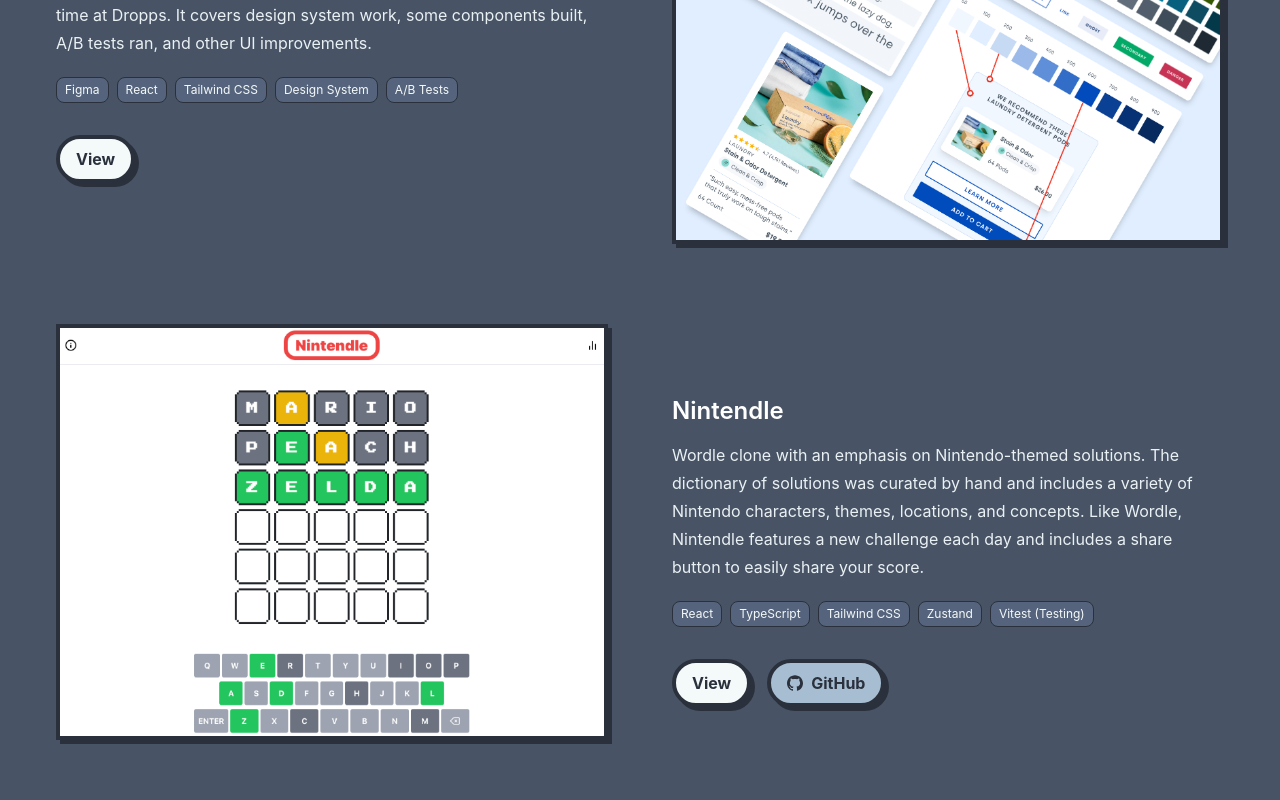
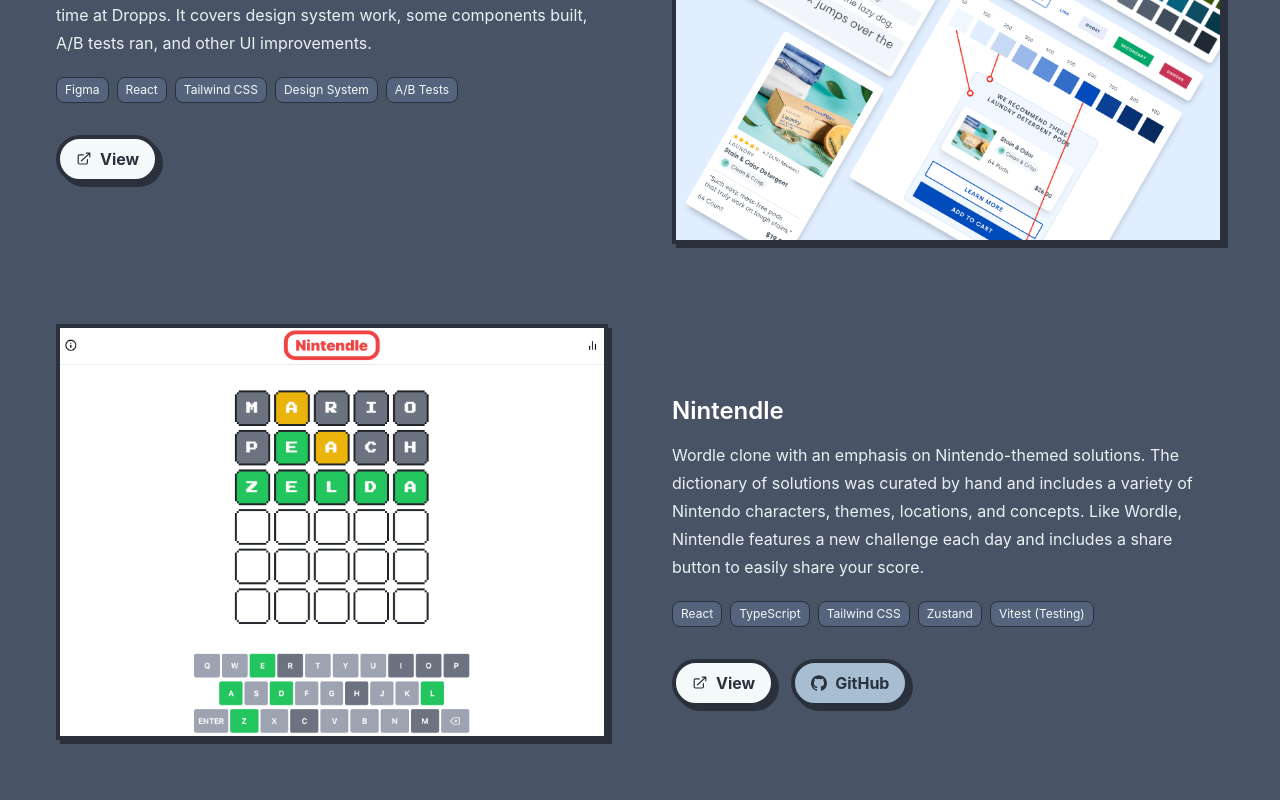
Before and after one commit to bradenfrazer/portfolio, a React (Vite) app: page / in a window 1280 px wide. Shown: the part 1220-2020 px from the top of the page. Built offline with nearby package versions, Linux system fonts and the light colour scheme.

Commit message:
external icon for project links

```diff
--- a/src/components/Project.tsx
+++ b/src/components/Project.tsx
@@ -2,6 +2,7 @@
 import { Button } from "./ui/Button";
 import { Container } from "./ui/Container";
 import GithubLogo from "./../assets/github.svg?react";
+import { ArrowTopRightOnSquareIcon } from "@heroicons/react/20/solid";
 
 type ProjectProps = {
   project: ProjectData;
@@ -30,7 +31,10 @@
         )}
         <div className="flex gap-4">
           <Button href={project.url} openExternal>
-            View
+            <span>
+              <ArrowTopRightOnSquareIcon className="w-4" />
+            </span>
+            <span>View</span>
           </Button>
           {project.githubUrl && (
             <Button href={project.githubUrl} variant="secondary" openExternal>
```
